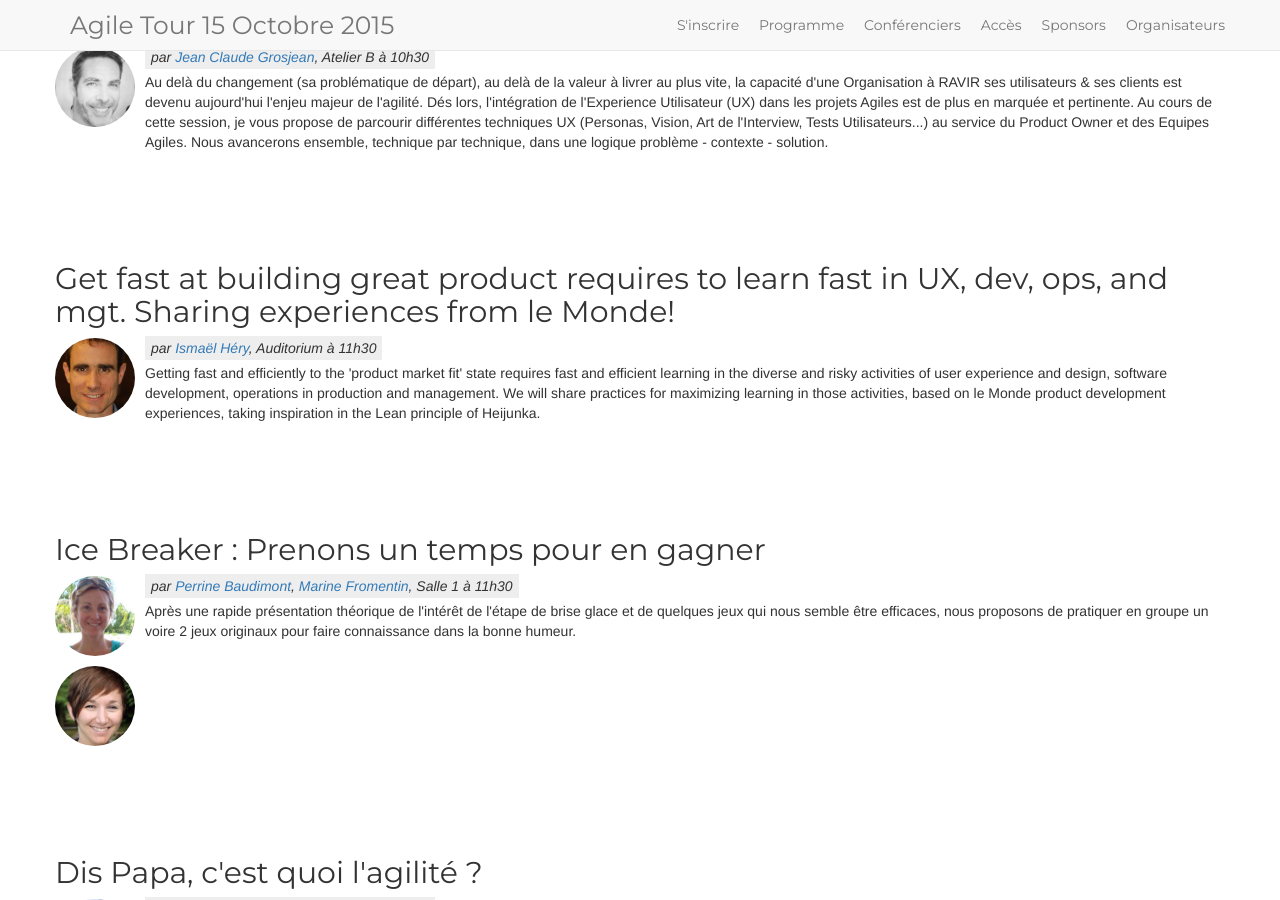
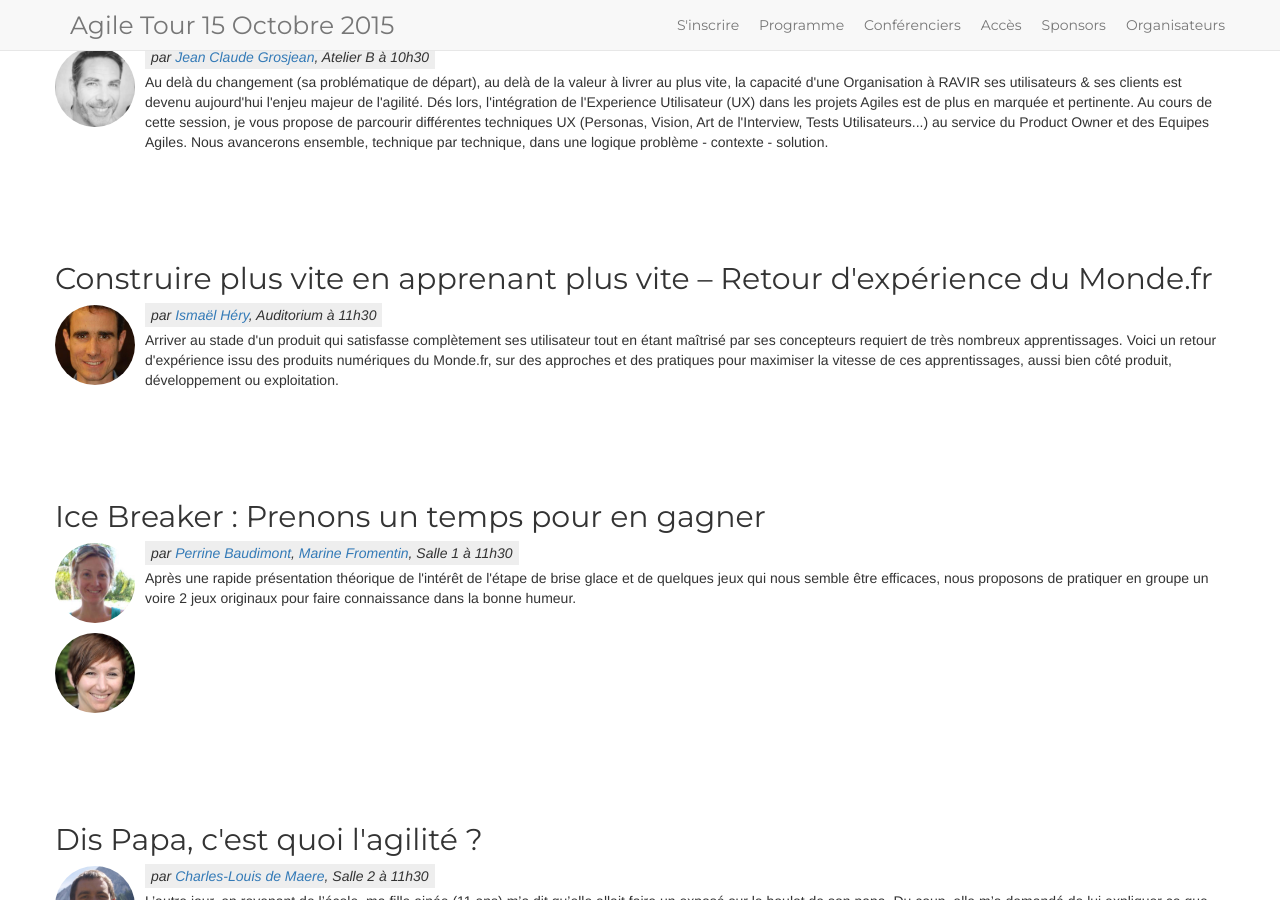
Before and after one commit to jak78/agile-tour-lille-2017, a Jekyll site: the page built from 99-talks.html, in a window 1280 px wide and 900 px high, scrolled down 1561 px. Built offline with Jekyll 4.4.1, drawn with Linux system fonts in a browser that asks for light colours; nearby versions of some CDN libraries.

Commit message:
Ismael talk in French

```diff
--- a/_data/schedule.yml
+++ b/_data/schedule.yml
@@ -46,9 +46,9 @@
         description: "Au delà du changement (sa problématique de départ), au delà de la valeur à livrer au plus vite, la capacité d'une Organisation à RAVIR ses utilisateurs & ses clients est devenu aujourd'hui l'enjeu majeur de l'agilité. Dés lors, l'intégration de l'Experience Utilisateur (UX) dans les projets Agiles est de plus en marquée et pertinente. Au cours de cette session, je vous propose de parcourir différentes techniques UX (Personas, Vision, Art de l'Interview, Tests Utilisateurs...) au service du Product Owner et des Equipes Agiles. Nous avancerons ensemble, technique par technique, dans une logique problème - contexte - solution."
   - hour: 11h30
     content:
-      - subject: "Get fast at building great product requires to learn fast in UX, dev, ops, and mgt. Sharing experiences from le Monde!"
+      - subject: "Construire plus vite en apprenant plus vite – Retour d'expérience du Monde.fr"
         speaker: Ismaël Héry
-        description: "Getting fast and efficiently to the 'product market fit' state requires fast and efficient learning in the diverse and risky activities of user experience and design, software development, operations in production and management. We will share practices for maximizing learning in those activities, based on le Monde product development experiences, taking inspiration in the Lean principle of Heijunka."
+        description: "Arriver au stade d'un produit qui satisfasse complètement ses utilisateur tout en étant maîtrisé par ses concepteurs requiert de très nombreux apprentissages. Voici un retour d'expérience issu des produits numériques du Monde.fr, sur des approches et des pratiques pour maximiser la vitesse de ces apprentissages, aussi bien côté produit, développement ou exploitation."
       - subject: "Ice Breaker : Prenons un temps pour en gagner"
         speaker: Perrine Baudimont, Marine Fromentin
         description: "Après une rapide présentation théorique de l'intérêt de l'étape de brise glace et de quelques jeux qui nous semble être efficaces, nous proposons de pratiquer en groupe un voire 2 jeux originaux pour faire connaissance dans la bonne humeur."
```
